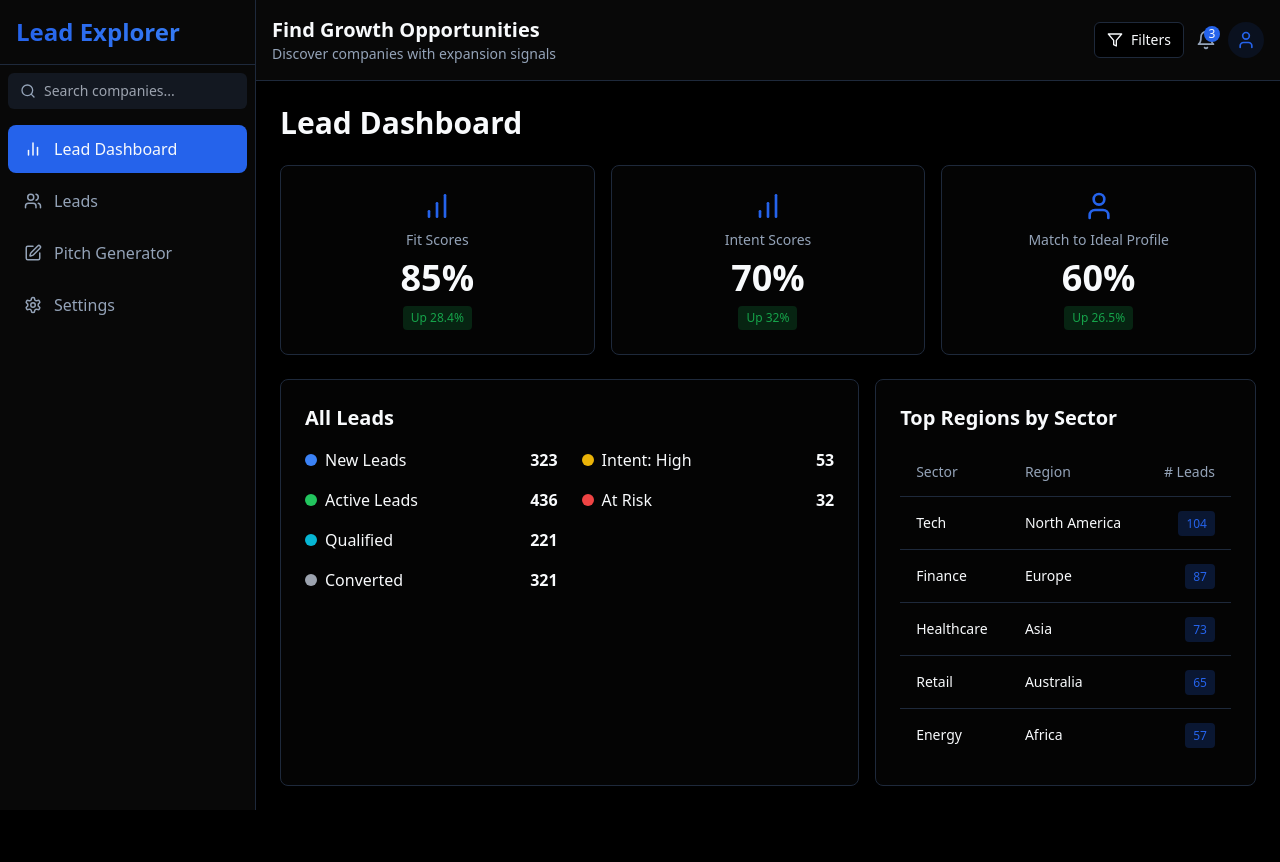
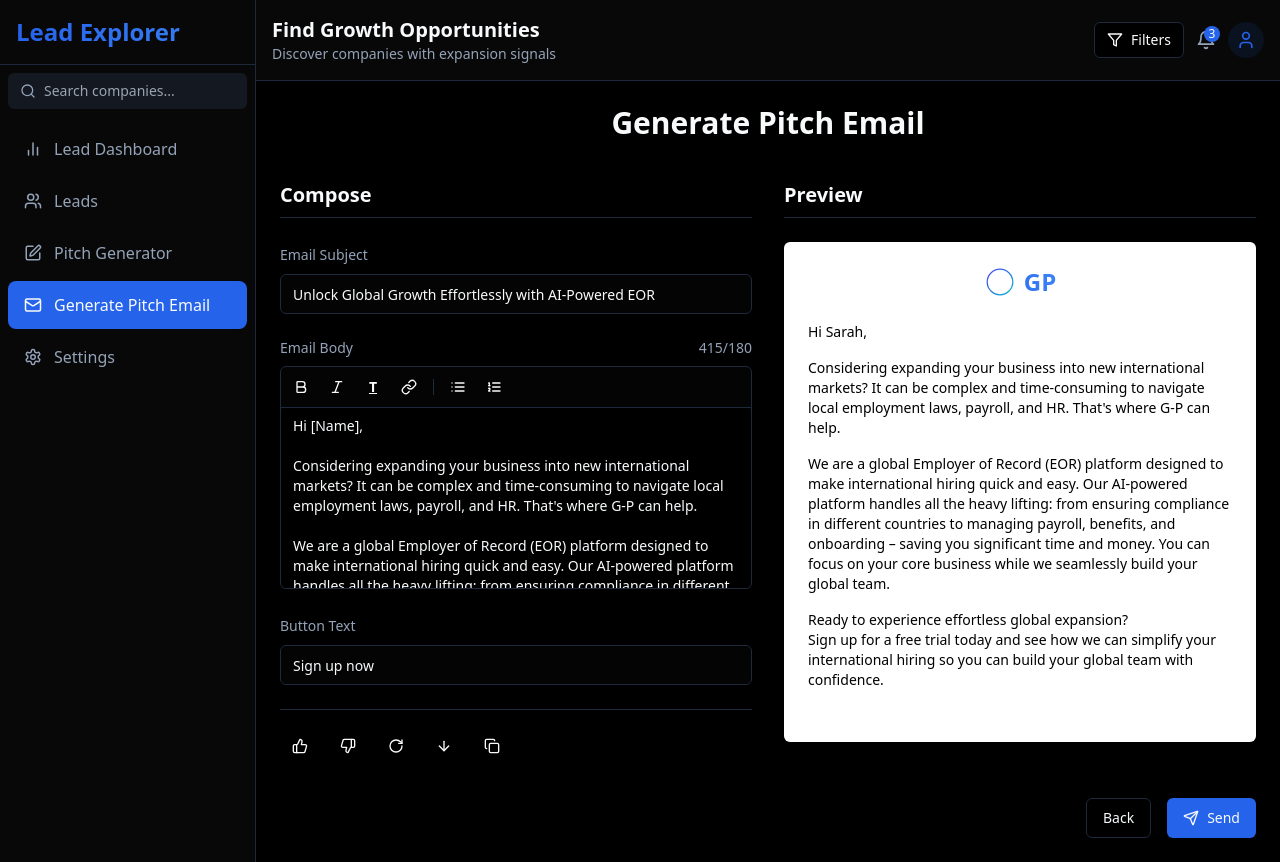
Before and after one commit to nizar-code/growth-radar-scout, a React (Vite) app: page /generate-pitch-email in a window 1280 px wide. Before the commit this address led to /dashboard. Before the commit the page ends 810 px from the top, so only its background shows below. Built offline with nearby package versions, Linux system fonts and the light colour scheme.

Commit message:
feat: Create Generate Pitch Email page
Adds a new page for generating pitch emails, implementing the design from the attached image.

```diff
--- a/src/App.tsx
+++ b/src/App.tsx
@@ -7,6 +7,7 @@ import { BrowserRouter, Routes, Route, Navigate } from "react-router-dom";
 import LeadDashboard from "./pages/LeadDashboard";
 import Leads from "./pages/Leads";
 import PitchGenerator from "./pages/PitchGenerator";
+import GeneratePitchEmail from "./pages/GeneratePitchEmail";
 import Settings from "./pages/Settings";
 import NotFound from "./pages/NotFound";
 
@@ -23,6 +24,7 @@ const App = () => (
           <Route path="/dashboard" element={<LeadDashboard />} />
           <Route path="/leads" element={<Leads />} />
           <Route path="/pitch-generator" element={<PitchGenerator />} />
+          <Route path="/generate-pitch-email" element={<GeneratePitchEmail />} />
           <Route path="/settings" element={<Settings />} />
           <Route path="*" element={<NotFound />} />
         </Routes>
--- a/src/components/layout/Sidebar.tsx
+++ b/src/components/layout/Sidebar.tsx
@@ -6,7 +6,8 @@ import {
   Users,
   Search,
   Edit,
-  Settings
+  Settings,
+  Mail
 } from 'lucide-react';
 import { cn } from '@/lib/utils';
 
@@ -71,6 +72,12 @@ export function Sidebar() {
           active={path === '/pitch-generator'}
         />
         <SidebarItem
+          icon={<Mail size={18} />}
+          label="Generate Pitch Email"
+          href="/generate-pitch-email"
+          active={path === '/generate-pitch-email'}
+        />
+        <SidebarItem
           icon={<Settings size={18} />}
           label="Settings"
           href="/settings"
--- /dev/null
+++ b/src/pages/GeneratePitchEmail.tsx
@@ -0,0 +1,174 @@
+
+import { DashboardLayout } from '@/components/layout/DashboardLayout';
+import { Button } from '@/components/ui/button';
+import { Input } from '@/components/ui/input';
+import { Textarea } from '@/components/ui/textarea';
+import { Bold, Italic, Link, List, ListOrdered, ThumbsDown, ThumbsUp, RotateCw, ArrowDown, Copy, Send } from 'lucide-react';
+import { useState } from 'react';
+
+const GeneratePitchEmail = () => {
+  const [emailSubject, setEmailSubject] = useState('Unlock Global Growth Effortlessly with AI-Powered EOR');
+  const [emailBody, setEmailBody] = useState(`Hi [Name],
+
+Considering expanding your business into new international markets? It can be complex and time-consuming to navigate local employment laws, payroll, and HR. That's where G-P can help.
+
+We are a global Employer of Record (EOR) platform designed to make international hiring quick and easy. Our AI-powered platform handles all the heavy lifting: from ensuring compliance in different countries to managing`);
+  const [buttonText, setButtonText] = useState('Sign up now');
+  const [charCount, setCharCount] = useState(emailBody.length);
+  const maxChars = 180;
+
+  const handleBodyChange = (e: React.ChangeEvent<HTMLTextAreaElement>) => {
+    const newText = e.target.value;
+    setEmailBody(newText);
+    setCharCount(newText.length);
+  };
+
+  return (
+    <DashboardLayout>
+      <div className="max-w-7xl mx-auto">
+        <h1 className="text-3xl font-bold text-center mb-10">Generate Pitch Email</h1>
+
+        <div className="grid grid-cols-1 md:grid-cols-2 gap-8">
+          {/* Compose Section */}
+          <div className="space-y-6">
+            <h2 className="text-xl font-semibold border-b border-border pb-2">Compose</h2>
+
+            <div className="space-y-2">
+              <label htmlFor="email-subject" className="text-sm text-muted-foreground">
+                Email Subject
+              </label>
+              <Input
+                id="email-subject"
+                value={emailSubject}
+                onChange={(e) => setEmailSubject(e.target.value)}
+                className="bg-card/60"
+              />
+            </div>
+
+            <div className="space-y-2">
+              <div className="flex justify-between">
+                <label htmlFor="email-body" className="text-sm text-muted-foreground">
+                  Email Body
+                </label>
+                <span className="text-sm text-muted-foreground">
+                  {charCount}/{maxChars}
+                </span>
+              </div>
+
+              <div className="rounded-md border border-input bg-card/60">
+                <div className="flex items-center gap-1 p-1 border-b border-input">
+                  <Button variant="ghost" size="sm" className="h-8 w-8 p-0">
+                    <Bold className="h-4 w-4" />
+                  </Button>
+                  <Button variant="ghost" size="sm" className="h-8 w-8 p-0">
+                    <Italic className="h-4 w-4" />
+                  </Button>
+                  <Button variant="ghost" size="sm" className="h-8 w-8 p-0">
+                    <span className="font-bold underline">T</span>
+                  </Button>
+                  <Button variant="ghost" size="sm" className="h-8 w-8 p-0">
+                    <Link className="h-4 w-4" />
+                  </Button>
+                  <div className="mx-1 h-4 border-r border-input"></div>
+                  <Button variant="ghost" size="sm" className="h-8 w-8 p-0">
+                    <List className="h-4 w-4" />
+                  </Button>
+                  <Button variant="ghost" size="sm" className="h-8 w-8 p-0">
+                    <ListOrdered className="h-4 w-4" />
+                  </Button>
+                </div>
+
+                <Textarea
+                  value={emailBody}
+                  onChange={handleBodyChange}
+                  className="border-none min-h-[180px] resize-none focus-visible:ring-0"
+                  maxLength={maxChars}
+                />
+              </div>
+            </div>
+
+            <div className="space-y-2">
+              <label htmlFor="button-text" className="text-sm text-muted-foreground">
+                Button Text
+              </label>
+              <Input
+                id="button-text"
+                value={buttonText}
+                onChange={(e) => setButtonText(e.target.value)}
+                className="bg-card/60"
+              />
+            </div>
+
+            <div className="flex items-center gap-2 pt-4 border-t border-border">
+              <Button variant="ghost" size="icon">
+                <ThumbsUp className="h-5 w-5" />
+              </Button>
+              <Button variant="ghost" size="icon">
+                <ThumbsDown className="h-5 w-5" />
+              </Button>
+              <Button variant="ghost" size="icon">
+                <RotateCw className="h-5 w-5" />
+              </Button>
+              <Button variant="ghost" size="icon">
+                <ArrowDown className="h-5 w-5" />
+              </Button>
+              <Button variant="ghost" size="icon">
+                <Copy className="h-5 w-5" />
+              </Button>
+            </div>
+          </div>
+
+          {/* Preview Section */}
+          <div className="space-y-6">
+            <h2 className="text-xl font-semibold border-b border-border pb-2">Preview</h2>
+
+            <div className="bg-white p-6 rounded-md text-black min-h-[500px] shadow-md">
+              <div className="flex justify-center mb-6">
+                <div className="text-gradient font-bold text-2xl flex items-center">
+                  <svg viewBox="0 0 100 100" className="h-8 w-8 mr-2">
+                    <circle cx="50" cy="50" r="40" stroke="url(#blue-gradient)" strokeWidth="4" fill="none" />
+                    <defs>
+                      <linearGradient id="blue-gradient" x1="0%" y1="0%" x2="100%" y2="100%">
+                        <stop offset="0%" stopColor="#4F46E5" />
+                        <stop offset="100%" stopColor="#06B6D4" />
+                      </linearGradient>
+                    </defs>
+                  </svg>
+                  GP
+                </div>
+              </div>
+
+              <div className="space-y-4 text-sm">
+                <p>Hi Sarah,</p>
+
+                <p>
+                  Considering expanding your business into new international markets? It can be complex and time-consuming to navigate local employment laws, payroll, and HR. That's where G-P can help.
+                </p>
+
+                <p>
+                  We are a global Employer of Record (EOR) platform designed to make international hiring quick and easy. Our AI-powered platform handles all the heavy lifting: from ensuring compliance in different countries to managing payroll, benefits, and onboarding – saving you significant time and money. You can focus on your core business while we seamlessly build your global team.
+                </p>
+
+                <div className="mt-8">
+                  <p className="font-medium">Ready to experience effortless global expansion?</p>
+                  <p>Sign up for a free trial today and see how we can simplify your international hiring so you can build your global team with confidence.</p>
+                </div>
+              </div>
+            </div>
+          </div>
+        </div>
+
+        <div className="flex justify-end mt-8 gap-4">
+          <Button variant="outline" onClick={() => window.history.back()}>
+            Back
+          </Button>
+          <Button className="gap-2">
+            <Send className="h-4 w-4" /> Send
+          </Button>
+        </div>
+      </div>
+    </DashboardLayout>
+  );
+};
+
+export default GeneratePitchEmail;
```
